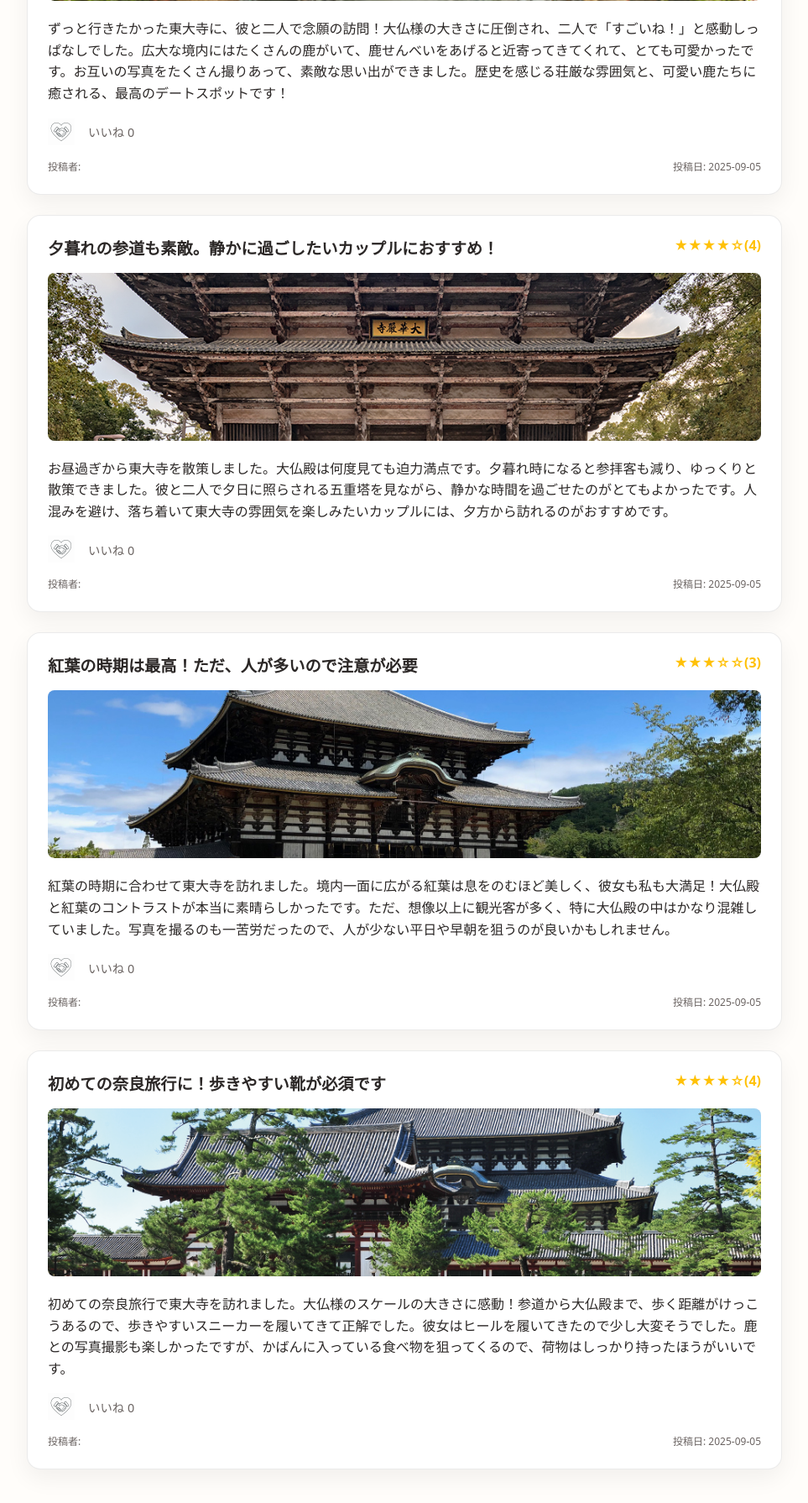
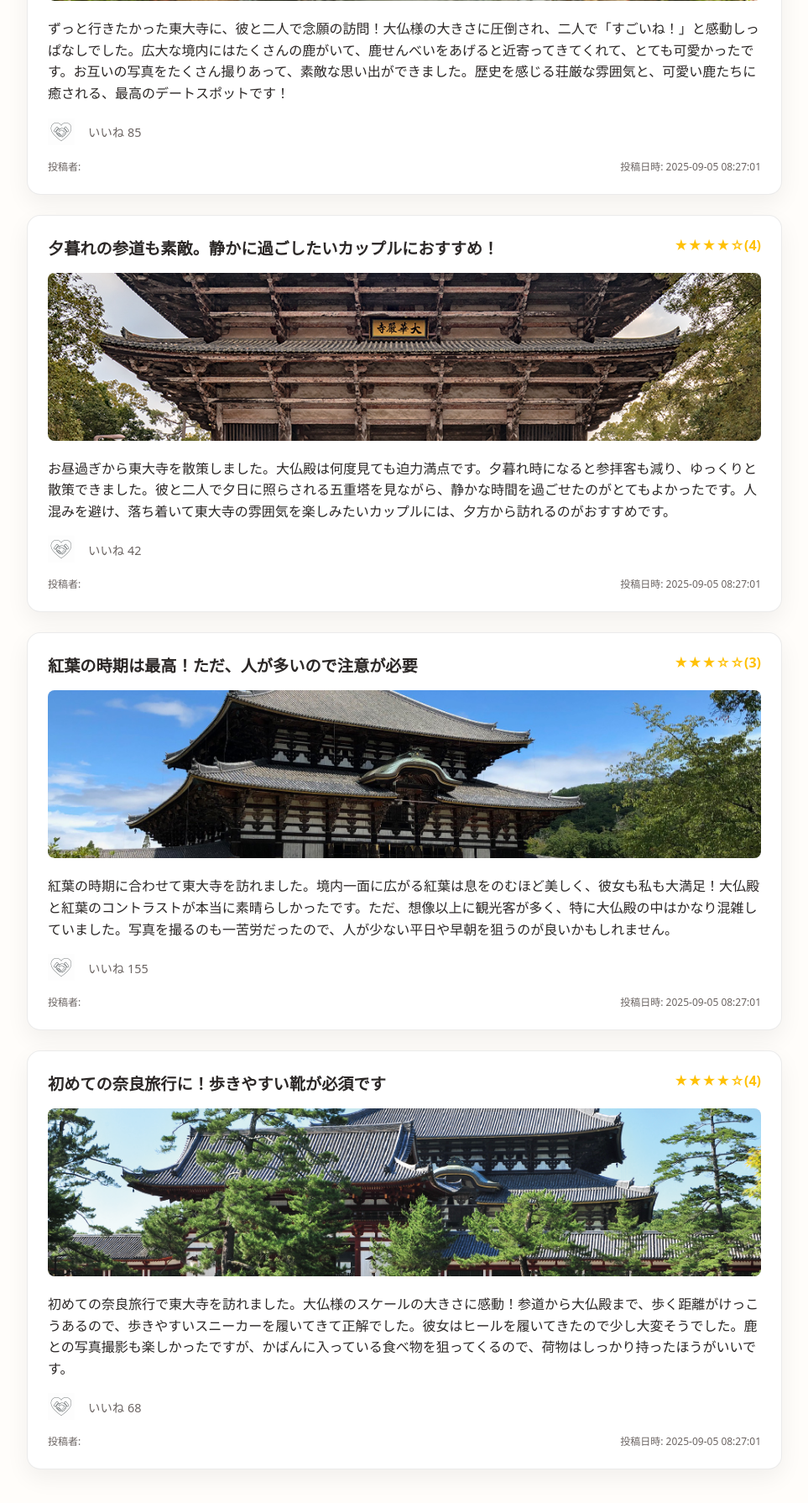
Before and after one commit to ceres-hackathon-2025/team-b-0903, a Laravel app: page /places/1 in a window 1280 px wide. Shown: the part 1119-2909 px from the top of the page at 84% size, without its empty margins (158-1121 px from the left). Run offline with Laravel 12, Linux system fonts and the light colour scheme; data comes from the database, SQL or seed files in the repository; data that the repository does not hold is empty.

Commit message:
いいね数のDBからの表示

```diff
--- a/resources/views/posts.blade.php
+++ b/resources/views/posts.blade.php
@@ -202,12 +202,12 @@
                                  alt="いいね"
                                  style="width:32px; height:32px; object-fit:contain;">
                         </button>
-                        <span style="color: var(--muted); font-size: 0.9rem;">いいね <span class="like-count">{{ $post->like ? $post->like->count() : 0 }}</span></span>
+                        <span style="color: var(--muted); font-size: 0.9rem;">いいね <span class="like-count">{{ $post['like_count'] }}</span></span>
                     </div>
 
                     <div class="post-meta">
-                        <small>投稿者: {{ $post->user->name ?? '' }}</small>
-                        <small>投稿日: {{ $post->created_at->format('Y-m-d') }}</small>
+                        <small>投稿者: </small>
+                        <small>投稿日時: {{ $post['created_at'] }}</small>
                     </div>
                 </article>
                 @endforeach
```
